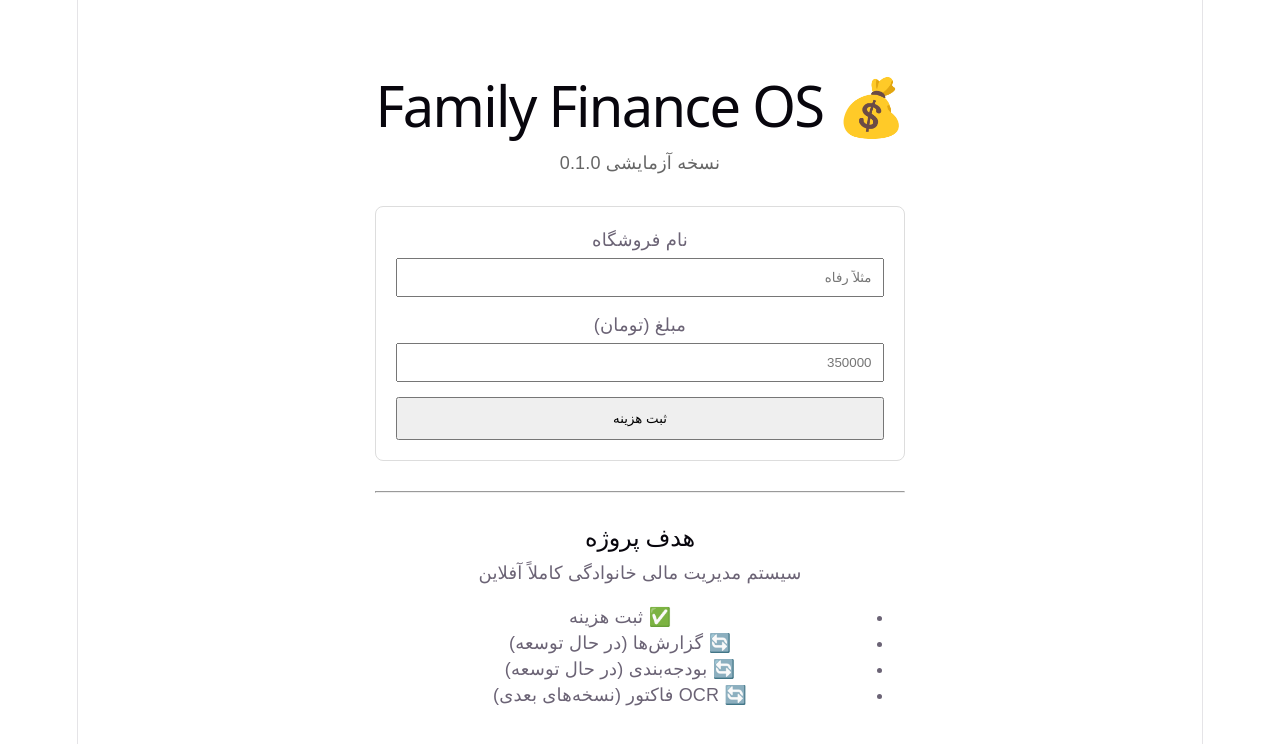
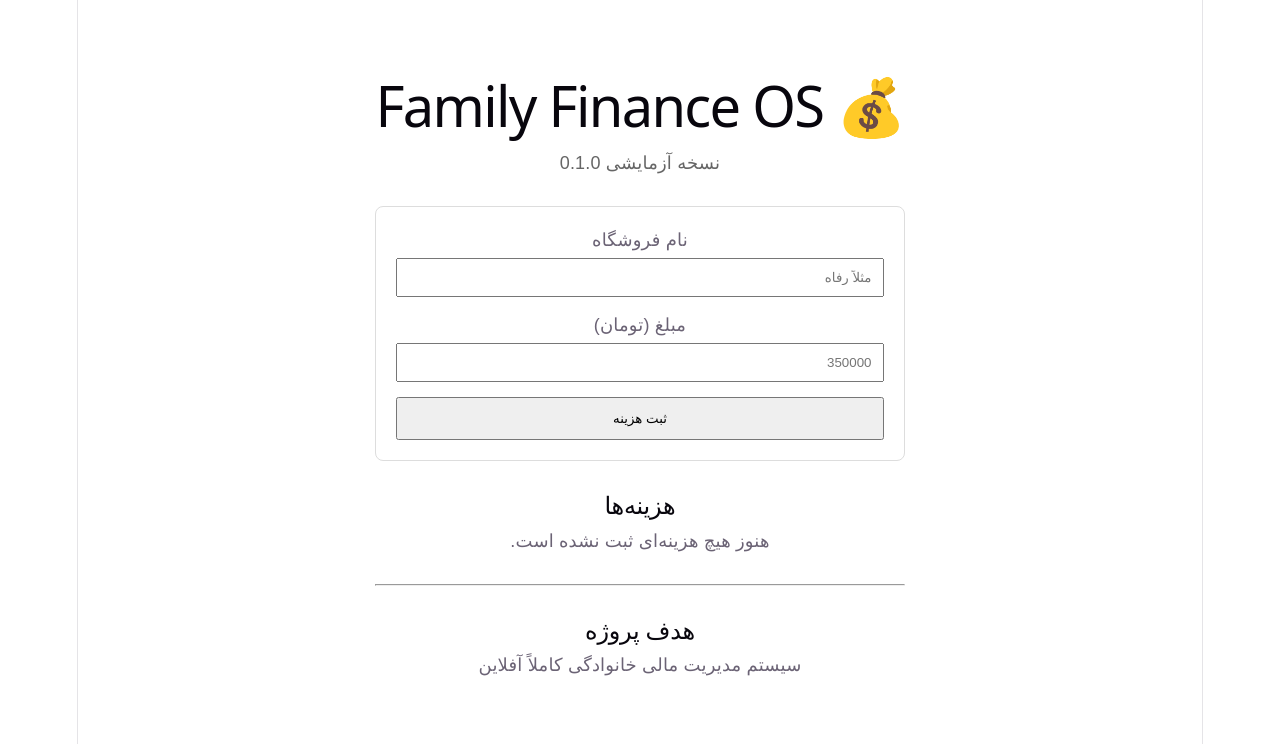
Before and after one commit to msm353/Family-Finance-OS, a React (Vite) app: page / in a window 1280 px wide. Shown: the top 744 px of the page. Built offline with nearby package versions, Linux system fonts and the light colour scheme.

Commit message:
Add expense list component

```diff
--- /dev/null
+++ b/src/components/ExpenseList.tsx
@@ -0,0 +1,60 @@
+import { useEffect, useState } from "react";
+import type { Expense } from "../models/Expense";
+import { getExpenses } from "../services/expenseService";
+
+export default function ExpenseList() {
+  const [expenses, setExpenses] = useState<Expense[]>([]);
+
+  useEffect(() => {
+    loadExpenses();
+  }, []);
+
+  async function loadExpenses() {
+    const data = await getExpenses();
+    setExpenses(data);
+  }
+
+  if (expenses.length === 0) {
+    return (
+      <div style={{ marginTop: "30px" }}>
+        <h2>هزینه‌ها</h2>
+        <p>هنوز هیچ هزینه‌ای ثبت نشده است.</p>
+      </div>
+    );
+  }
+
+  return (
+    <div style={{ marginTop: "30px" }}>
+      <h2>هزینه‌های ثبت‌شده</h2>
+
+      {expenses.map((expense) => (
+        <div
+          key={expense.id}
+          style={{
+            border: "1px solid #ddd",
+            borderRadius: "8px",
+            padding: "12px",
+            marginBottom: "10px",
+          }}
+        >
+          <div>
+            <strong>🏪 فروشگاه:</strong> {expense.storeName}
+          </div>
+
+          <div>
+            <strong>💰 مبلغ:</strong>{" "}
+            {expense.amount.toLocaleString("fa-IR")} تومان
+          </div>
+
+          <div>
+            <strong>📅 تاریخ:</strong> {expense.date}
+          </div>
+
+          <div>
+            <strong>💳 پرداخت:</strong> {expense.paymentMethod}
+          </div>
+        </div>
+      ))}
+    </div>
+  );
+}
--- a/src/pages/Home.tsx
+++ b/src/pages/Home.tsx
@@ -1,4 +1,5 @@
 import ExpenseForm from "../components/ExpenseForm";
+import ExpenseList from "../components/ExpenseList";
 
 export default function Home() {
   return (
@@ -24,6 +25,8 @@ export default function Home() {
 
       <ExpenseForm />
 
+      <ExpenseList />
+
       <hr
         style={{
           margin: "30px 0",
@@ -33,13 +36,6 @@ export default function Home() {
       <h2>هدف پروژه</h2>
 
       <p>سیستم مدیریت مالی خانوادگی کاملاً آفلاین</p>
-
-      <ul>
-        <li>✅ ثبت هزینه</li>
-        <li>🔄 گزارش‌ها (در حال توسعه)</li>
-        <li>🔄 بودجه‌بندی (در حال توسعه)</li>
-        <li>🔄 OCR فاکتور (نسخه‌های بعدی)</li>
-      </ul>
     </main>
   );
 }
```
